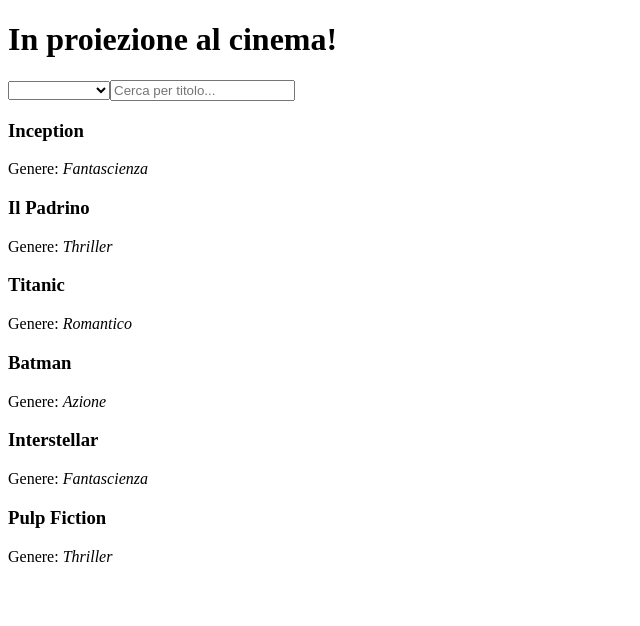
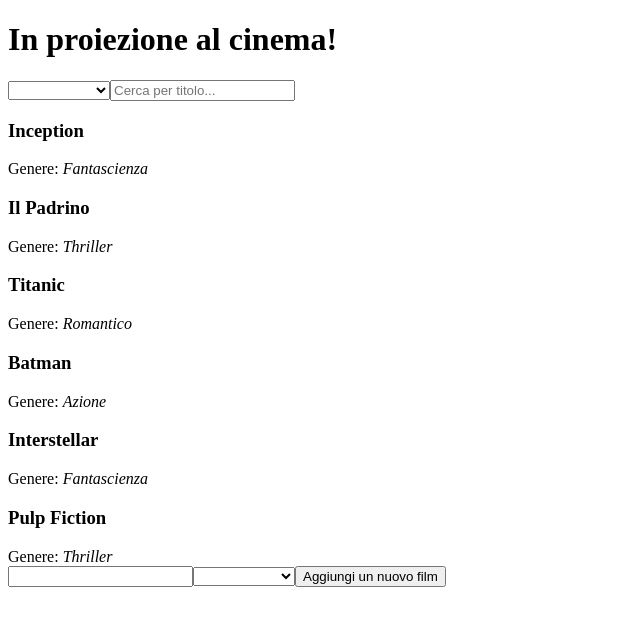
Before and after one commit to AngelaFerraro18/react-movie-filter, a React app: page / in a window 1280 px wide. Shown: the top 626 px of the page, without its empty margins (0-640 px from the left). Built offline with nearby package versions, Linux system fonts and the light colour scheme; the HTML template or start-up script is replaced by a standard one.

Commit message:
feat: add form to add a new movie, where user can write a title and choose a genre

```diff
--- a/src/App.jsx
+++ b/src/App.jsx
@@ -24,22 +24,24 @@
   //salvo in una variabile il valore di partenza per il campo di input aggiunto per la ricerca per titolo
   const [writeField, setWriteField] = useState('');
 
+  //salvo in delle nuove variabili i valori per creare un nuovo film e settarne il titolo e il genere
   const [newMovie, setNewMovie] = useState('');
+  const [newGenre, setNewGenre] = useState('');
+
+  //salvo in una variabile il valore dell'array iniziale per poter lavorare su di esso
+  const [moviesInit, setMovieInit] = useState(movies);
 
   //vado ad usare useEffect per filtrare la mia lista sia come genere che per titolo
   useEffect(() => {
 
     //salvo in una variabile result il valore del mio array di partenza
-    let result = movies;
+    let result = moviesInit;
 
     //se la mia lista sarà vuota, allora mostrerò tutta la lista completa
     if (moviesList !== '') {
       //altrimenti vado a filtrare con filter e salvo il risultato della ricerca in una variabile: resultMovie
       result = result.filter(movie => movie.genre === moviesList);
 
-      //vado ad usare la funzione per vedere in tempo reale la modifica all'UI il risultato della ricerca
-      setFilteredMovie(result);
-      console.log(result);
     }
 
     //mi chiedo se il mio campo di input è diverso da una stringa vuota e uso il metodo trim() per eliminare eventuali spazi presenti nella stringa scritta, se il risultato è true allora procedo con la ricerca
@@ -58,31 +60,37 @@
     //di conseguenza andrò a mostrare il risultato, se avrò un match vedrò gli elementi che corrispondono alla ricerca, altrimenti vedrò l'intera lista
     setFilteredMovie(result);
 
-  }, [moviesList, writeField]) //=> come dipendenza inserisco il valore movieList, che cambierà ogni volta che verrà selezionato un genere e di conseguenza andrà a influire su ciò che vedrò in pagina
+  }, [moviesList, writeField, moviesInit]) //=> come dipendenza inserisco il valore movieList, che cambierà ogni volta che verrà selezionato un genere e di conseguenza andrà a influire su ciò che vedrò in pagina
 
 
-  // function addNewMovie(event) {
-  //   event.preventDefault();
+  //creo la funzione per aggiungere un nuovo film
+  function addNewMovie(event) {
+    event.preventDefault();
 
-  //   const newMovieElement = {
-  //     title: newMovie,
-  //     genre: 'Azione'
-  //   }
+    const newMovieElement = {
+      title: newMovie,
+      genre: newGenre
+    }
 
-  //   setMoviesList([...movies, newMovieElement])
-  //   setNewMovie('');
-  // }
+    //aggiungo all'array di partenza il nuovo oggetto che avrà un nuovo titolo e il genere scelto dall'utente
+    setMovieInit([...movies, newMovieElement]);
+
+    //svuoto i campi dopo aver inviato i dati
+    setNewMovie('');
+    setNewGenre('');
+  }
 
   return (
     <>
       <h1>In proiezione al cinema!</h1>
 
-      <select value={moviesList.genre} onChange={(e) => setMoviesList(e.target.value)}>
+      <select value={moviesList} onChange={(e) => setMoviesList(e.target.value)}>
         <option value=""></option>
         <option>Azione</option>
         <option>Fantascienza</option>
         <option>Romantico</option>
         <option>Thriller</option>
+        <option>Altro</option>
       </select>
 
       <input type="text" value={writeField} onChange={e => setWriteField(e.target.value)} placeholder="Cerca per titolo..." />
@@ -92,10 +100,20 @@
         <span>Genere: <em>{movie.genre}</em></span>
       </article>)}
 
-      {/* <form onSubmit={addNewMovie}>
+
+      {/* creo il form per l'aggiunta dell'utente di un nuovo film, con la possibilità di scrivere il titolo e aggiungere il genere da una lista fornita */}
+      <form onSubmit={addNewMovie}>
         <input type="text" value={newMovie} onChange={e => setNewMovie(e.target.value)} />
+        <select value={newGenre} onChange={(e) => setNewGenre(e.target.value)}>
+          <option value=""></option>
+          <option>Azione</option>
+          <option>Fantascienza</option>
+          <option>Romantico</option>
+          <option>Thriller</option>
+          <option>Altro</option>
+        </select>
         <button>Aggiungi un nuovo film</button>
-      </form> */}
+      </form>
     </>
   )
 }
```
